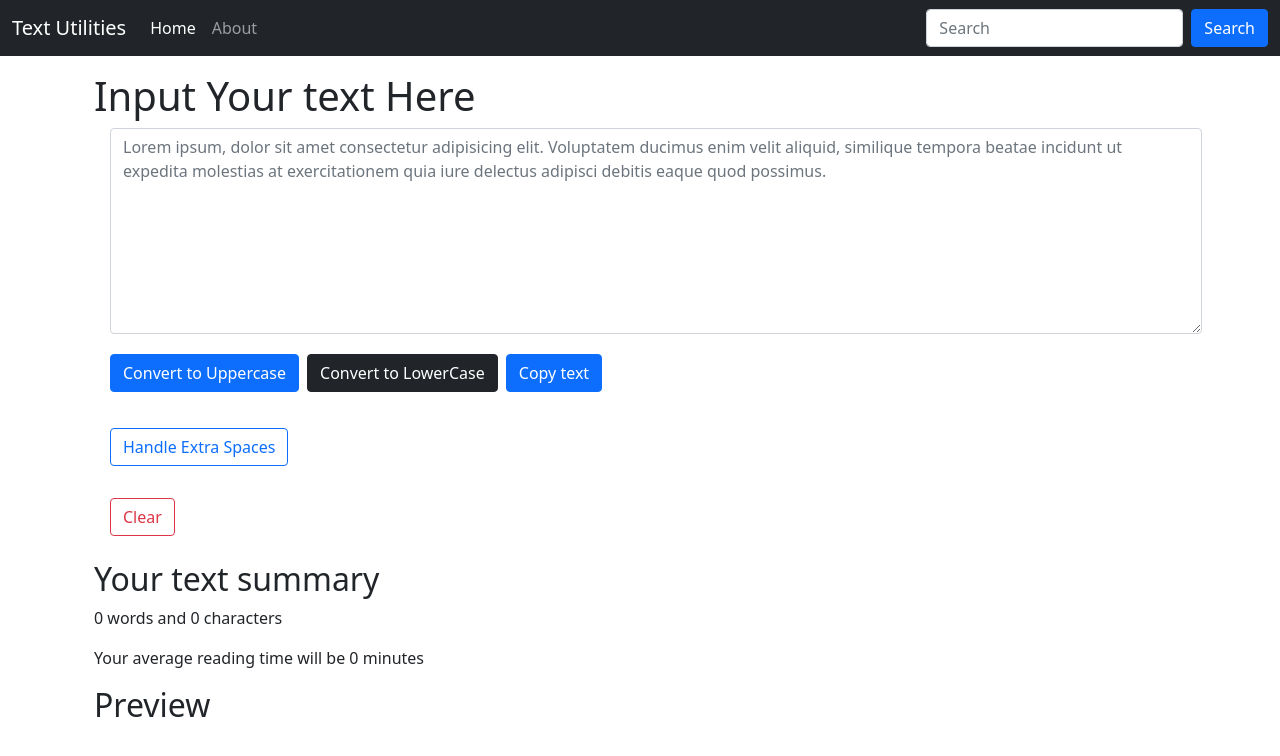
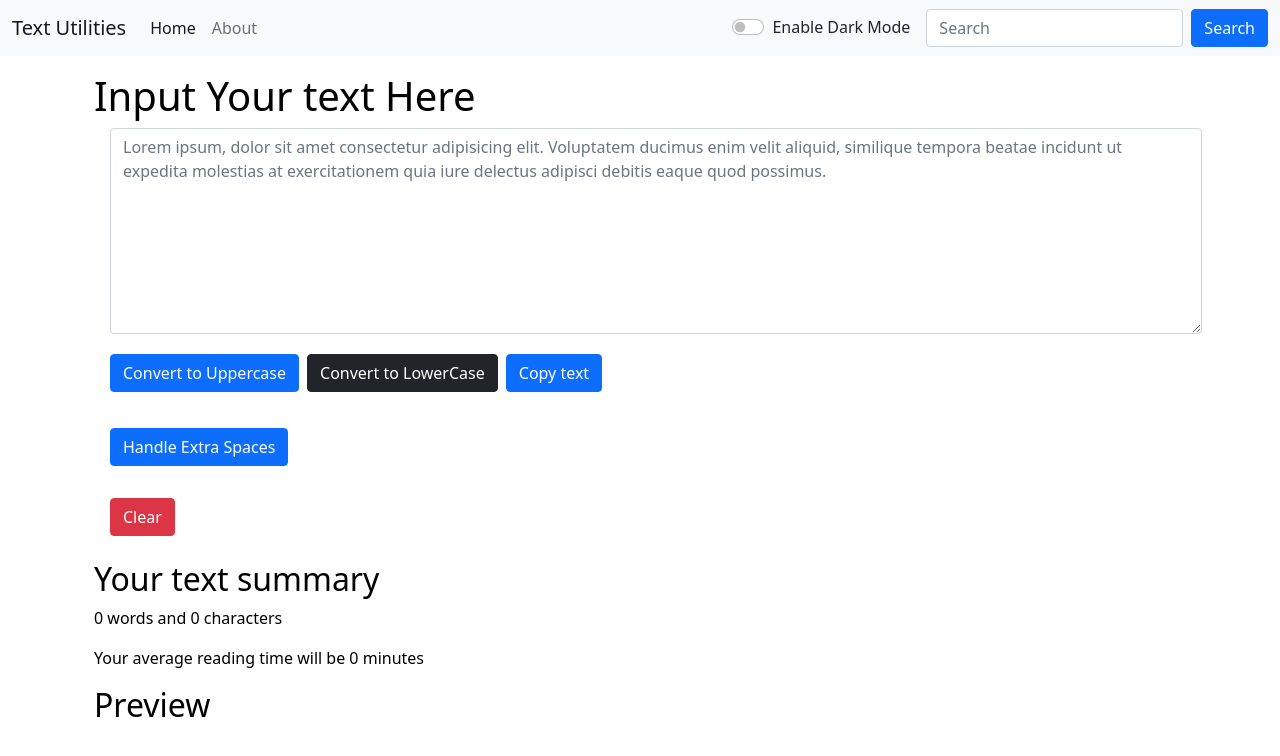
Before and after one commit to arijit1201/textutils, a React (Create React App) app: page / in a window 1280 px wide. Shown: the top 756 px of the page. Built offline with nearby package versions, Linux system fonts and the light colour scheme.

Commit message:
dark mode

```diff
--- a/src/App.js
+++ b/src/App.js
@@ -3,13 +3,27 @@ import './App.css';
 // import About from './components/About';
 import Navbar from './components/Navbar';
 import TextForm from './components/TextForm';
+import React, { useState } from 'react'
+
 // let name = "Arijit"
+
 function App() {
+  const [mode, setMode] = useState('light')
+  const toggleMode = () => {
+      if(mode==='light'){
+      setMode('dark')
+      document.body.style.backgroundColor = '#343a40'
+      }
+      else if(mode==='dark'){
+        setMode('light')
+        document.body.style.backgroundColor = 'white'
+      }
+  }
   return (
     <>
-      <Navbar title="Text Utilities" aboutText="About"/>
+      <Navbar title="Text Utilities" aboutText="About" mode={mode} toggleMode={toggleMode}/>
       <div className="container my-3">
-        <TextForm title="Input Your text Here"/>
+        <TextForm title="Input Your text Here" mode={mode}/>
         {/* <About/> */}
       </div>
 
--- a/src/components/Navbar.js
+++ b/src/components/Navbar.js
@@ -3,7 +3,7 @@ import PropTypes from 'prop-types'
 
 export default function Navbar(props) {
     return (
-        <nav className="navbar navbar-expand-lg navbar-dark bg-dark">
+        <nav className={`navbar navbar-expand-lg navbar-${props.mode} bg-${props.mode}`}>
             <div className="container-fluid">
                 <a className="navbar-brand" href="/">{props.title}</a>
                 <button className="navbar-toggler" type="button" data-bs-toggle="collapse" data-bs-target="#navbarSupportedContent" aria-controls="navbarSupportedContent" aria-expanded="false" aria-label="Toggle navigation">
@@ -18,6 +18,10 @@ export default function Navbar(props) {
                         <a className="nav-link" href="/">{props.aboutText}</a>
                     </li>
                     </ul>
+                    <div className={`form-check form-switch me-3 text-${props.mode==='dark'?'light':'dark'}`}>
+                        <input className="form-check-input" onClick={props.toggleMode} type="checkbox" role="switch" id="flexSwitchCheckDefault"/>
+                        <label className={`form-check-label} htmlFor="flexSwitchCheckDefault`}>Enable Dark Mode</label>
+                    </div>
                     <form className="d-flex">
                     <input className="form-control me-2" type="search" placeholder="Search" aria-label="Search"/>
                     <button className="btn btn-primary" type="submit">Search</button>
--- a/src/components/TextForm.js
+++ b/src/components/TextForm.js
@@ -53,12 +53,19 @@ export default function TextForm(props) {
         let txt = text.split(/\s+/)
         updateText(txt.join(" ").trim())
     }
+
+    let darkTextstyle = {
+        color: props.mode==='dark'?'white':'black'
+    }
     return (
         <>
-        <div className="container">
+        <div className="container-fluid" style={darkTextstyle}>
             <h1>{props.title}</h1>
             <div className="mb-3">
-                <textarea className="form-control mx-3 my-1" id="inputBox" rows="8" placeholder={sampletext} value={text} onChange={handleOnChange}></textarea>
+                <textarea className="form-control mx-3 my-1" style={{
+                    backgroundColor: props.mode==='dark'?'#343a40':'white',
+                    color: props.mode==='dark'?'white':'black'
+                }} id="inputBox" rows="8" placeholder={sampletext} value={text} onChange={handleOnChange}></textarea>
             </div>
             <div className = "container-fluid">
                 <button className="btn btn-primary mx-1 my-1" onClick={handleUpClick}>Convert to Uppercase</button>
@@ -66,13 +73,13 @@ export default function TextForm(props) {
                 <button className="btn btn-primary mx-1 my-1" onClick={handleCopy}>Copy text</button>
             </div>
             <div className="mx-1 my-3 container-fluid">
-            <button className="btn btn-outline-primary my-3" onClick={handleExtraSpaces}>Handle Extra Spaces</button>
+            <button className="btn btn-primary my-3" onClick={handleExtraSpaces}>Handle Extra Spaces</button>
             </div>
             <div className="mx-1 my-3 container-fluid">
-            <button className="btn btn-outline-danger" onClick={handleClearField}>Clear</button>
+            <button className="btn btn-danger" onClick={handleClearField}>Clear</button>
             </div>
         </div>
-        <div className="container my-4">
+        <div className="container my-4" style={darkTextstyle}>
             <h2>
                 Your text summary
             </h2>
```
